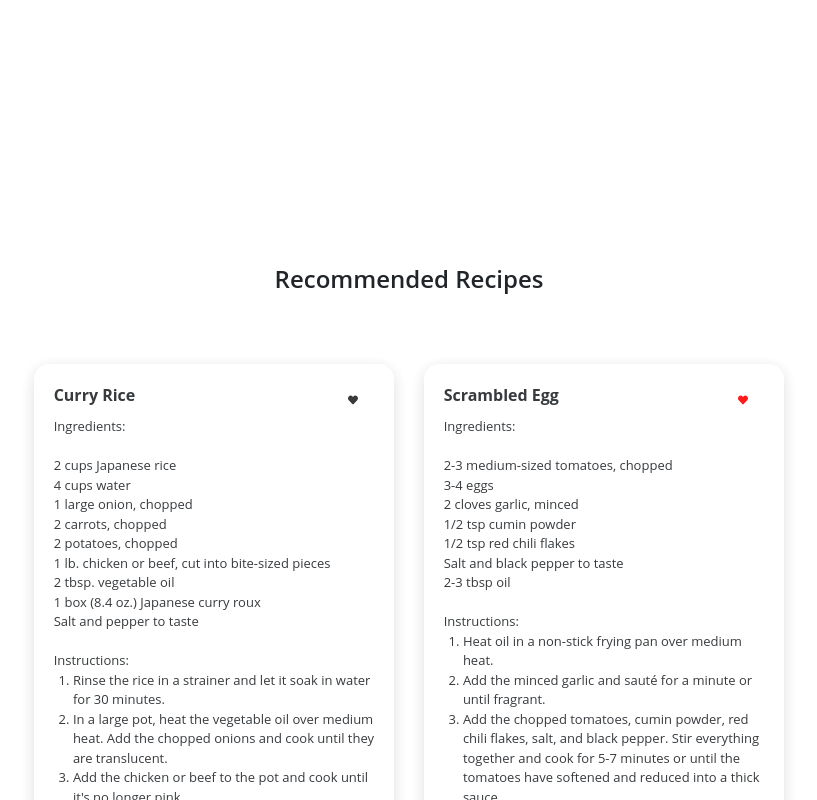
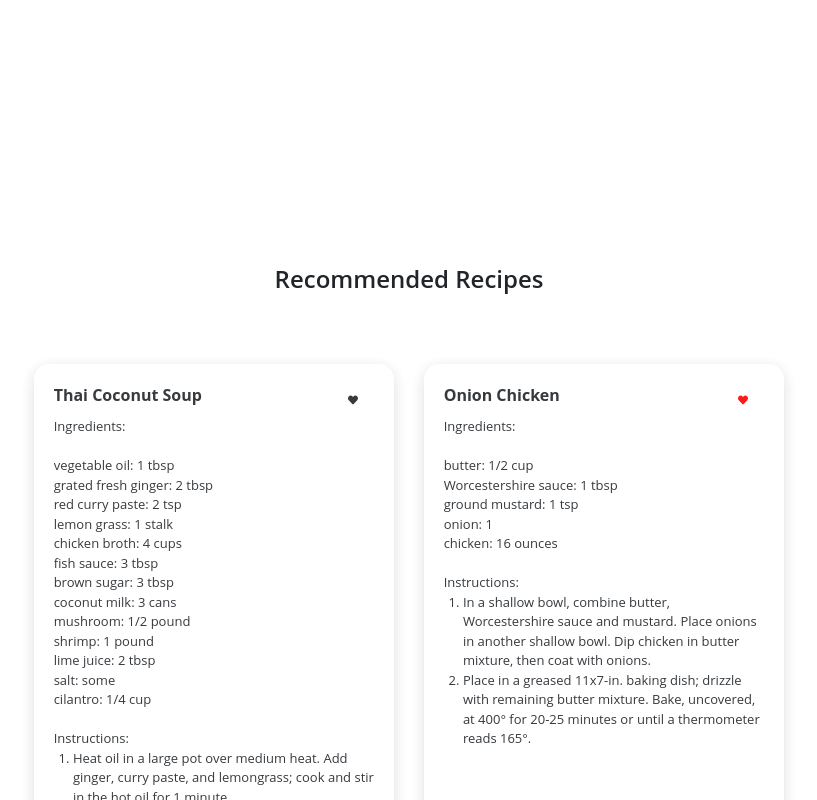
Before and after one commit to maxyhwu/feedme, a React (Create React App) app in the folder frontend/: page / in a window 1280 px wide. Both pictures are taken after a click on the icon 974 px from the left and 400 px from the top of the page. Shown: the whole page, without its empty margins (231-1048 px from the left). Built offline with nearby package versions, Linux system fonts and the light colour scheme.

Commit message:
recommend recipe link modal

```diff
--- a/frontend/src/HomePage/HomePage.js
+++ b/frontend/src/HomePage/HomePage.js
@@ -3,6 +3,9 @@ import "./HomePage.css"
 import { FaHeart } from 'react-icons/fa';
 import { IoIosArrowForward } from 'react-icons/io'
 import { useNavigate } from "react-router-dom";
+import Modal from 'react-modal';
+import { recipe_data } from "../Recipe/recipedata";
+import { RecipeDetail } from '../Recipe/detail';
 
 const HomePage = () => {
 
@@ -29,6 +32,115 @@ const HomePage = () => {
         // console.log('heart clicked.');
     }
 
+    const RecommendRecipeBlock = ({ recipe }) => {
+        const { recipeName, ingredients, instructions } = recipe;
+        const customModalStyles = {
+            content: {
+                width: '80%',
+                transform: 'translate(10%, 0%)', // Translate the modal to the center of the screen
+                boxShadow: '0px 4px 16px rgba(0, 0, 0, 0.15)',
+                borderRadius: '15px',
+            }
+        };
+        const [showModal, setShowModal] = useState(false);
+
+        const handleOpenModal = () => {
+            setShowModal(true);
+        };
+
+        const handleCloseModal = () => {
+            setShowModal(false);
+        };
+
+        const [activeHeart, setActiveHeart] = useState(false);
+        const toggleHeart = () => {
+            setActiveHeart(!activeHeart);
+        }
+
+        return (
+            <div className="recipe">
+                <div className="recipe-header">
+                    <div className="recipe-title"> {recipeName} </div>
+                    <FaHeart style={{ color: activeHeart ? 'red' : '' }} onClick={toggleHeart}/>
+                </div>
+                <div className="view-block">
+
+                    <div className="recipe-content">
+                        Ingredients:<br/><br/>
+
+                        {ingredients.map((ingredient) => (
+                            <>{ingredient[0]}: {ingredient[1]}<br/></>
+                        ))}
+
+                        <br/>
+                        Instructions:<br/>
+                        <ol className="instructions">
+                            {instructions.map((instruction) => (
+                                <li>{instruction}</li>
+                            ))}
+                        </ol>
+                    </div>
+                </div>
+
+                <div className="learnmore">
+                    <button className="button-learnmore" onClick={handleOpenModal}>Learn More</button>
+                    <Modal
+                        isOpen={showModal}
+                        onRequestClose={handleCloseModal}
+                        style={customModalStyles}
+                    >
+                        <RecipeDetail recipe={recipe} handleCloseModal={handleCloseModal} />
+
+                    </Modal>
+                </div>
+            </div>
+        )
+    }
+
+    const PopularRecipeBlock = ({ recipe }) => {
+        const { recipeName, image_link } = recipe;
+        const customModalStyles = {
+            content: {
+                width: '80%',
+                transform: 'translate(10%, 0%)', // Translate the modal to the center of the screen
+                boxShadow: '0px 4px 16px rgba(0, 0, 0, 0.15)',
+                borderRadius: '15px',
+            }
+        };
+        const [showModal, setShowModal] = useState(false);
+
+        const handleOpenModal = () => {
+            setShowModal(true);
+        };
+
+        const handleCloseModal = () => {
+            setShowModal(false);
+        };
+
+        return (
+            <>
+                <div className="popRecipe" onClick={handleOpenModal}>
+                    <div className="popImg">
+                        <img src={image_link} alt="" />
+                    </div>
+                    <div className="poptitle"> {recipeName} </div>
+                    <IoIosArrowForward/>
+                </div>
+                <Modal
+                    isOpen={showModal}
+                    onRequestClose={handleCloseModal}
+                    style={customModalStyles}
+                >
+                    <RecipeDetail recipe={recipe} handleCloseModal={handleCloseModal} />
+
+                </Modal>
+            </>
+        )
+    }
+
+    const recommendData = recipe_data.slice(3, 5);
+    const popularData = recipe_data.slice(0, 3);
+
     return (
         <div className="main-container">
             <div className="main-homepage">
@@ -46,7 +158,11 @@ const HomePage = () => {
                         Recommended Recipes
                     </div>
                     <div className="recipes-container">
-                        <div className="recipe">
+                        {recommendData.map((recipe, index) => (
+                            <RecommendRecipeBlock key={index} recipe={ recipe } />
+                        ))}
+
+                        {/* <div className="recipe">
                             <div className="recipe-header">
                                 <div className="recipe-title"> Curry Rice </div>
                                 <FaHeart style={{ color: activeHeart ? 'red' : '' }} onClick={toggle}/>
@@ -118,7 +234,7 @@ const HomePage = () => {
                             <div className="learnmore">
                                 <button className="button-learnmore" onClick={navigateToDetail}>Learn More</button>
                             </div>
-                        </div>
+                        </div> */}
                     </div>
                 </div>
                 <div className="bottom">
@@ -126,7 +242,10 @@ const HomePage = () => {
                         Our Popular Recipes
                     </div>
                     <div className="popRecipes-container">
-                        <div className="popRecipe" onClick={navigateToDetail}>
+                        {popularData.map((recipe, index) => (
+                            <PopularRecipeBlock key={index} recipe={ recipe } />
+                        ))}
+                        {/* <div className="popRecipe" onClick={navigateToDetail}>
                             <div className="popImg">
                                 <img src="https://sudachirecipes.com/wp-content/uploads/2022/08/beef-curry-rice-thumbnail.jpg" alt="" />
                             </div>
@@ -146,7 +265,7 @@ const HomePage = () => {
                             </div>
                             <div className="poptitle">Rib</div>
                             <IoIosArrowForward/>
-                        </div>
+                        </div> */}
                     </div>
                 </div>
             </div>
```
